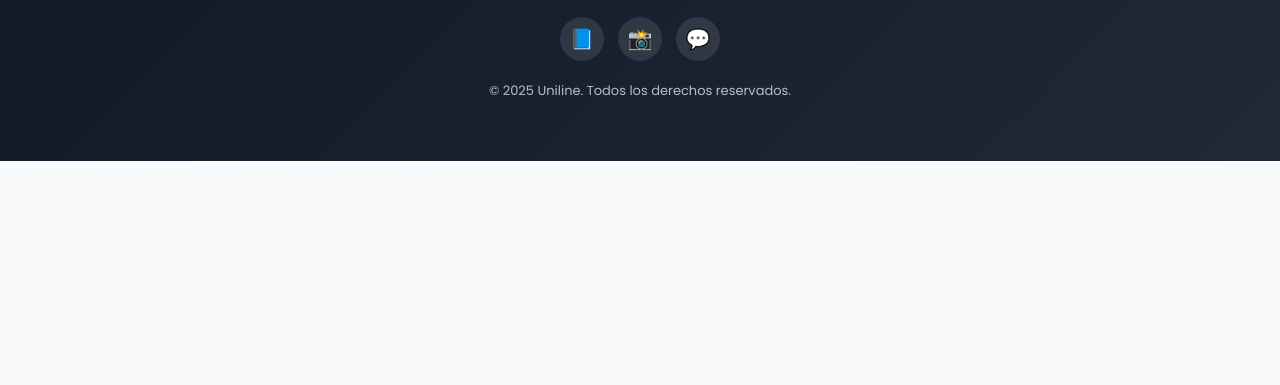
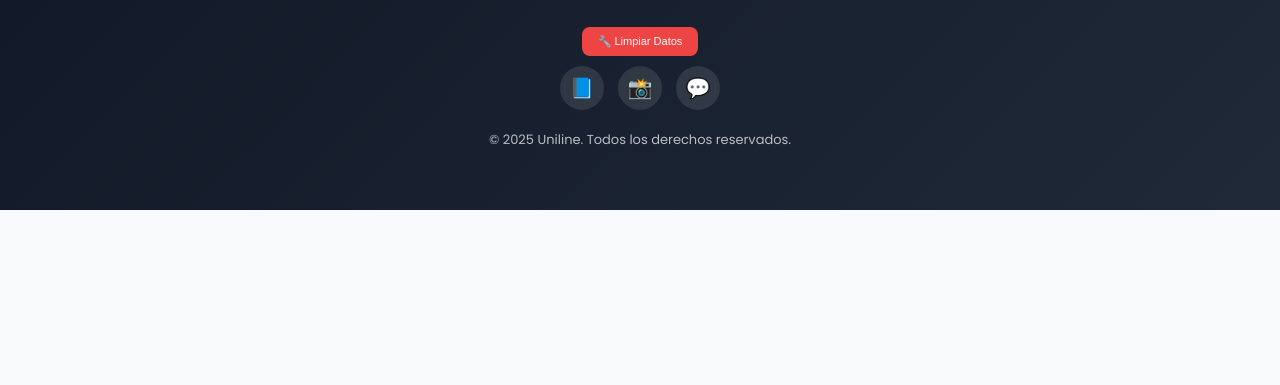
Before and after one commit to diegoleonuniline/delivery-app, a plain HTML site: page index.html in a window 1280 px wide. Shown: the part 415-800 px from the top of the page. Drawn offline with Linux system fonts and the light colour scheme; no server answers.

Commit message:
Update index.html

```diff
--- a/index.html
+++ b/index.html
@@ -285,6 +285,10 @@
     <p style="margin-top: 10px; font-size: 13px; opacity: 0.8;">Delivery</p>
 </div>
         <p>Tu comida favorita en minutos</p>
+         <!-- BOTÓN TEMPORAL DE LIMPIEZA -->
+    <button onclick="if(confirm('¿Limpiar sesión?')){localStorage.clear();location.reload();}" style="margin: 10px auto; padding: 8px 16px; background: #ef4444; color: white; border: none; border-radius: 8px; cursor: pointer; font-size: 11px;">
+        🔧 Limpiar Datos
+    </button>
         <div class="footer-social">
             <a href="#" class="social-btn">📘</a>
             <a href="#" class="social-btn">📸</a>
```
